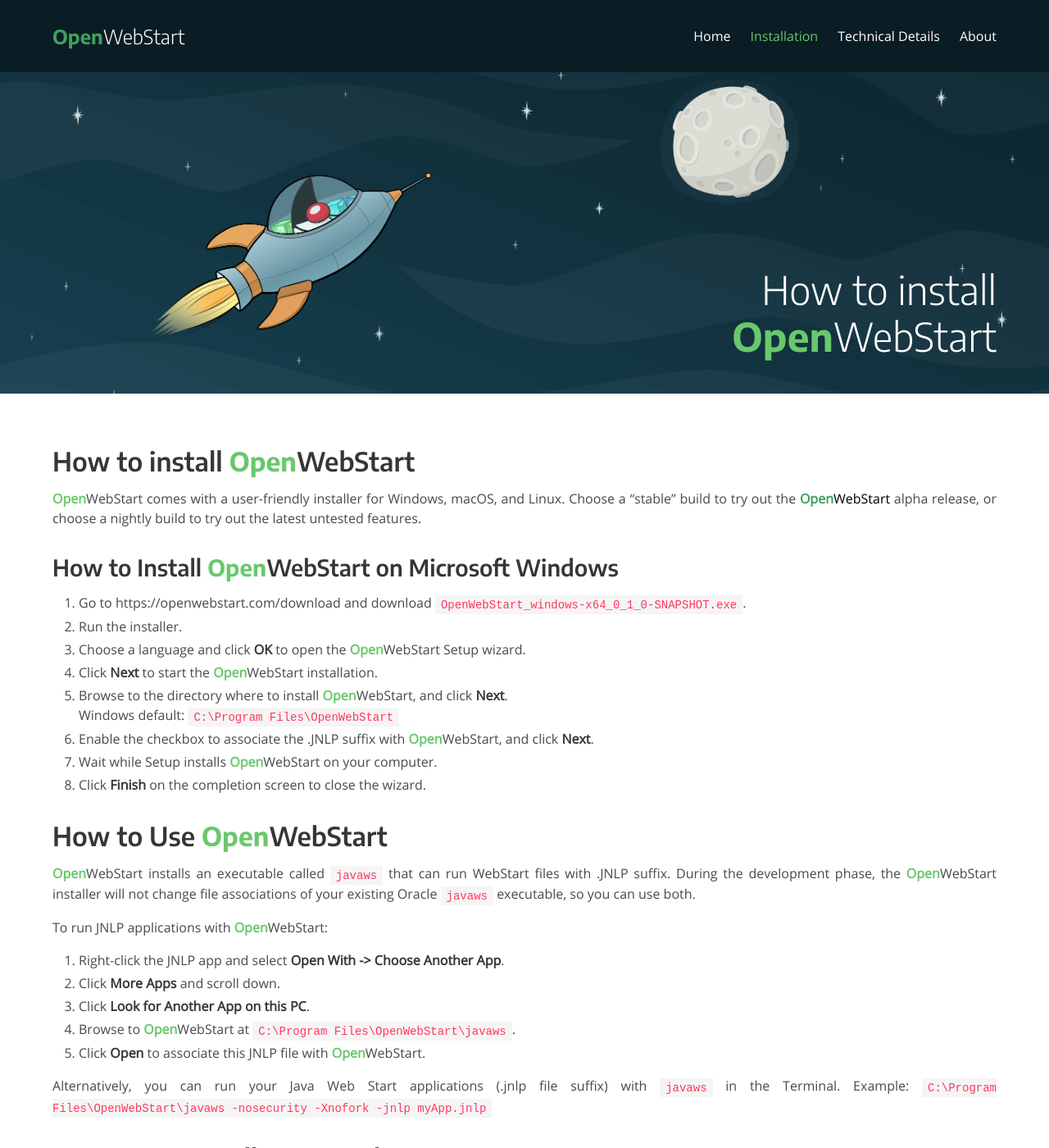
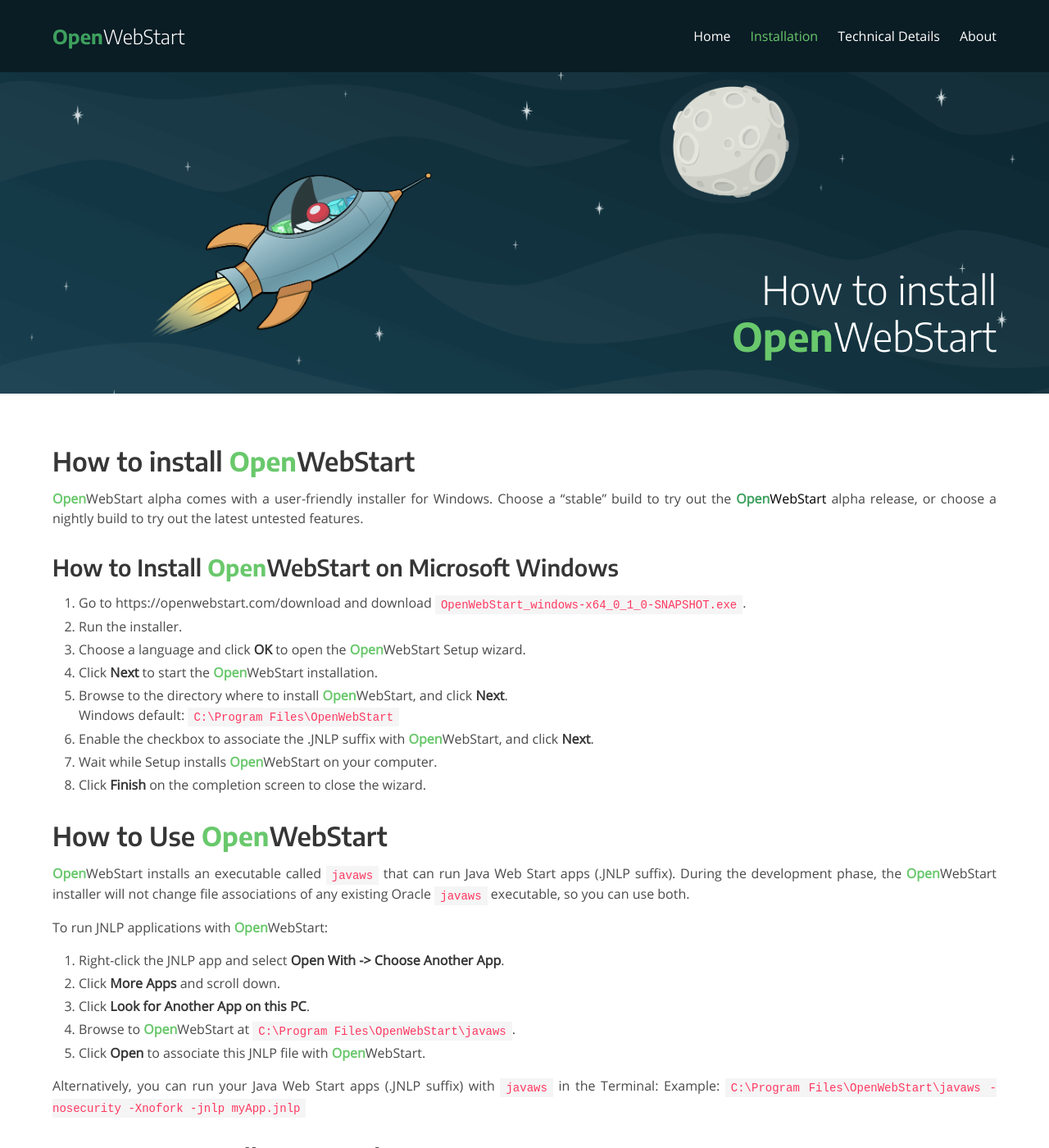
Before and after one commit to karakun/openwebstart-page, a Jekyll site: the page built from installation.md, in a window 1280 px wide and 1400 px high. Shown: the whole window at 82% size. Built offline with Jekyll 4.4.1, drawn with Linux system fonts in a browser that asks for light colours; comment, search, counter and statistics services are not loaded.

Commit message:
Formatierung

```diff
--- a/installation.md
+++ b/installation.md
@@ -12,7 +12,7 @@
 
 # How to install <span class="my-karakun">Open</span>WebStart
 
-<span class="my-karakun">Open</span>WebStart comes with a user-friendly installer for Windows, macOS, and Linux. Choose a "stable" build to try out the <span class="text-highlight">Open<span>WebStart</span></span> alpha release, or choose a nightly build to try out the latest untested features.
+<span class="my-karakun">Open</span>WebStart alpha comes with a user-friendly installer for Windows. Choose a "stable" build to try out the <span class="text-highlight">Open<span>WebStart</span></span> alpha release, or choose a nightly build to try out the latest untested features.
 
 ## How to Install <span class="my-karakun">Open</span>WebStart on Microsoft Windows
 
@@ -28,7 +28,7 @@
 
 # How to Use <span class="my-karakun">Open</span>WebStart
 
-<span class="my-karakun">Open</span>WebStart installs an executable called `javaws` that can run WebStart files with .JNLP suffix. During the development phase, the <span class="my-karakun">Open</span>WebStart installer will not change file associations of your existing Oracle `javaws` executable, so you can use both.
+<span class="my-karakun">Open</span>WebStart installs an executable called `javaws` that can run Java Web Start apps (.JNLP suffix). During the development phase, the <span class="my-karakun">Open</span>WebStart installer will not change file associations of any existing Oracle `javaws` executable, so you can use both.
 
 To run JNLP applications with <span class="my-karakun">Open</span>WebStart:
 
@@ -38,7 +38,7 @@
 1. Browse to <span class="my-karakun">Open</span>WebStart at `C:\Program Files\OpenWebStart\javaws`.
 1. Click **Open** to associate this JNLP file with <span class="my-karakun">Open</span>WebStart.
 
-Alternatively, you can run your Java Web Start applications (.jnlp file suffix) with `javaws` in the Terminal.
+Alternatively, you can run your Java Web Start apps (.JNLP suffix) with `javaws` in the Terminal:
 Example: `C:\Program Files\OpenWebStart\javaws -nosecurity -Xnofork -jnlp myApp.jnlp`
 
 # How to Uninstall <span class="my-karakun">Open</span>WebStart
```
